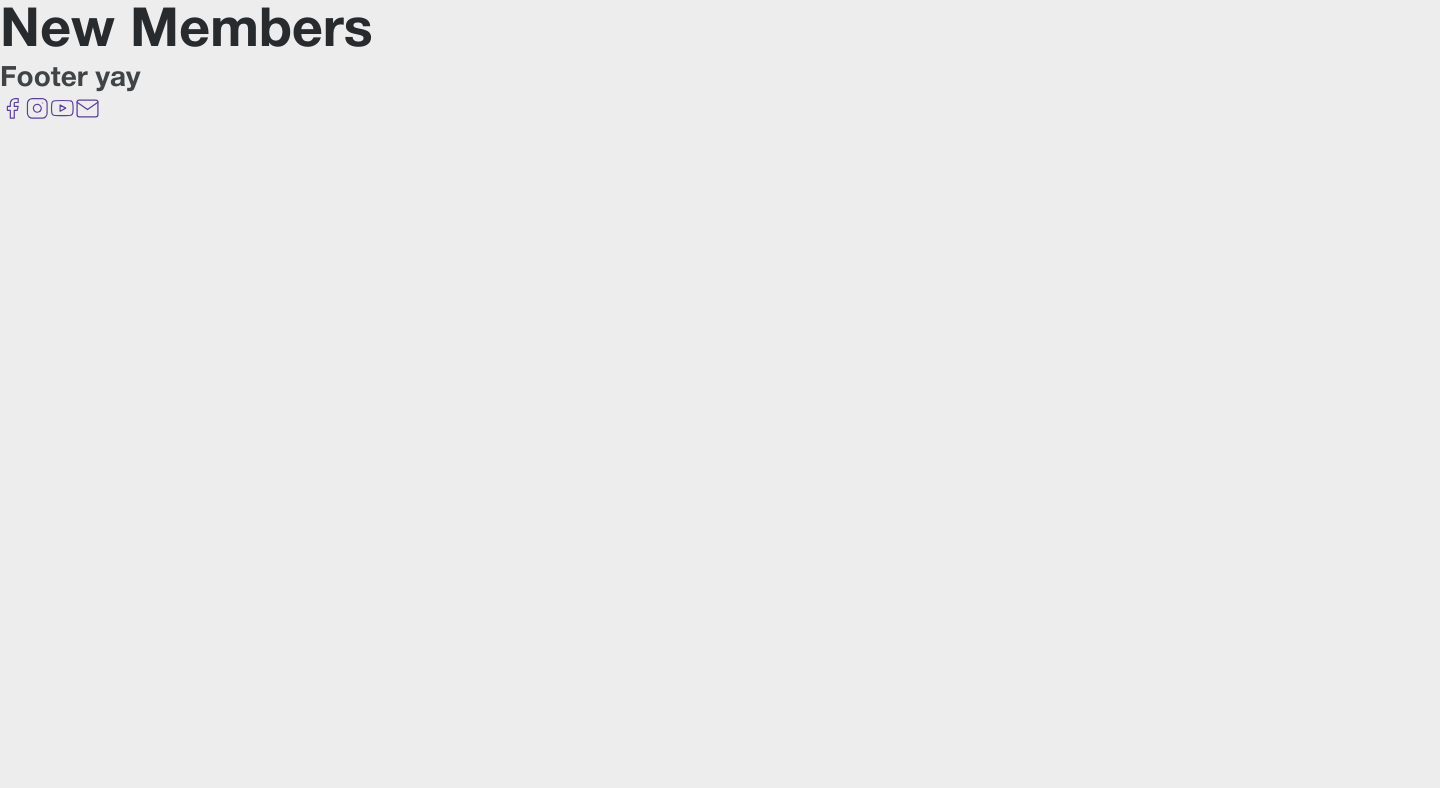
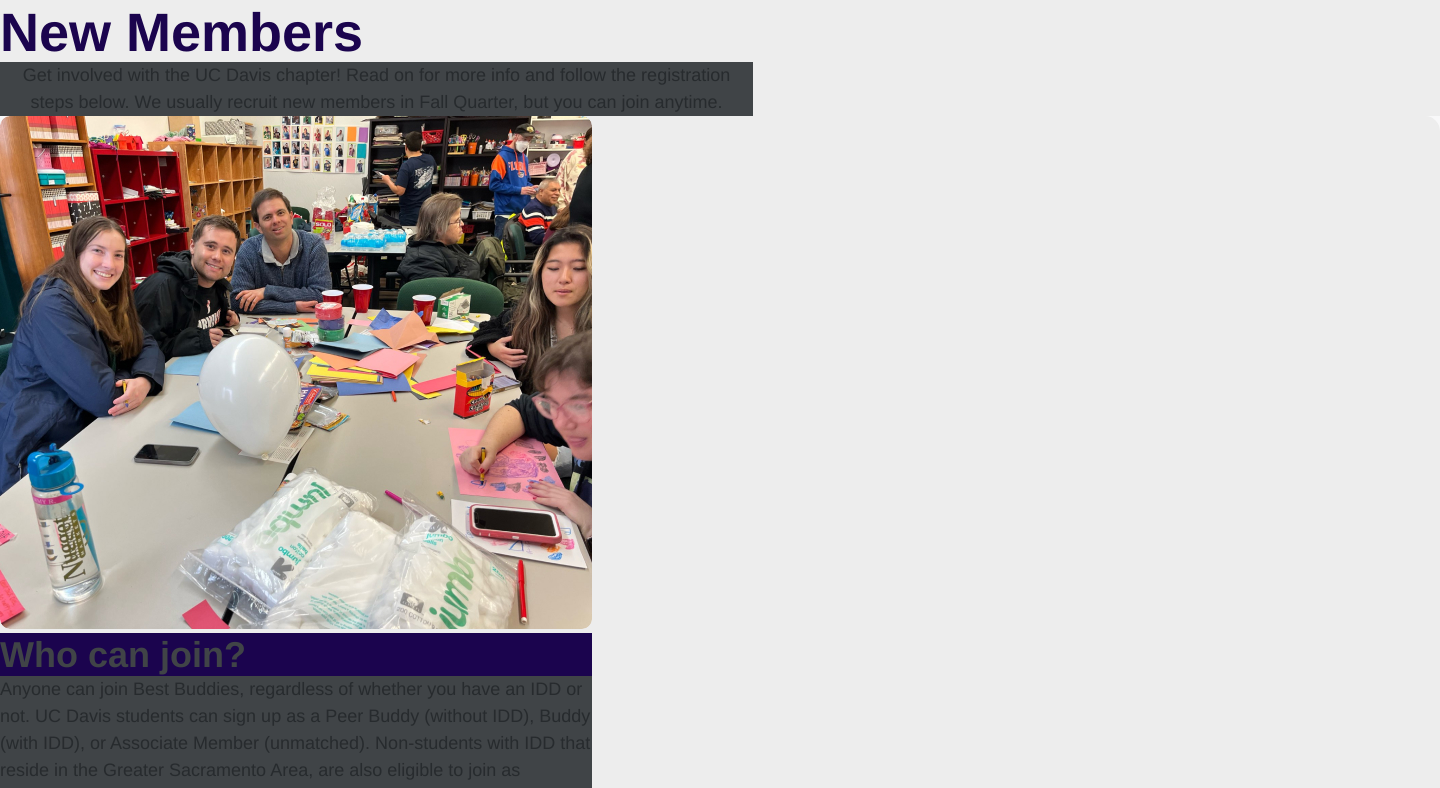
Before and after one commit to include-davis/best-buddies-fw24, a Next.js app: page /member/new in a window 1280 px wide. Shown: the part 130-918 px from the top of the page, 1440 px wide, since content can reach past the window. Before the commit the page ends 800 px from the top, so only its background shows below. Built offline with nearby package versions, Linux system fonts and the light colour scheme.

Commit message:
started working on page

```diff
--- a/src/pages/member/new/index.jsx
+++ b/src/pages/member/new/index.jsx
@@ -2,8 +2,30 @@ import styles from "@/styles/pages/member/new.module.scss";
 
 export default function NewMembers() {
   return (
-    <div>
-      <h1>New Members</h1>
+    <div className={styles.Body}>
+      <div className={styles.introContainer}>
+        <h1>New Members</h1>
+        <p>
+          Get involved with the UC Davis chapter!
+          Read on for more info and follow the registration steps below.
+          We usually recruit new members in Fall Quarter, but you can join anytime.
+        </p>
+      </div>
+
+      <div className={styles.whoContainer}>
+        <img
+          src="/member-imgs/newMemHero.jpg"
+          alt="WinterParty23"
+        />
+        <h2>Who can join?</h2>
+        <p>
+        Anyone can join Best Buddies, regardless of whether you have an IDD or not. UC Davis students can sign up as a Peer Buddy (without IDD), Buddy (with IDD), or Associate Member (unmatched).
+
+        Non-students with IDD that reside in the Greater Sacramento Area, are also eligible to join as Buddies, Associates or Members.
+        </p>
+      </div>
     </div>
+
+
   );
 }
--- a/src/styles/pages/member/new.module.scss
+++ b/src/styles/pages/member/new.module.scss
@@ -0,0 +1,84 @@
+.Body{
+    background-color: #F8F8F9;
+    width: 1440px;
+    height: 2993px;
+    top: -2034px;
+    left: 1668px;
+}
+
+
+//intro
+.introContainer{
+    width: Hug (753px);
+    height: Hug (137px);
+    top: 201px;
+    left: 346px;
+    gap: 24px;
+
+    h1{
+        width: 373px;
+        height: 59px;
+        color: #1B044E;
+        font-family: Helvetica Neue;
+        font-size: 54px;
+        font-weight: 700;
+        line-height: 59px;
+        letter-spacing: 0em;
+        text-align: left;
+    }
+
+    p{
+        width: 753px;
+        height: 54px;
+        background: #404447;
+        font-family: Helvetica Neue;
+        font-size: 18px;
+        font-weight: 400;
+        line-height: 27px;
+        letter-spacing: 0em;
+        text-align: center;
+
+    }
+}
+
+
+//who can join
+.whoContainer{
+    width: Fixed (1,216px);
+    height: Fixed (513px);
+    top: 443px;
+    left: 112px;
+    border-radius: 15px;
+    justify: space-between;
+
+    img{
+        width: 592px;
+        height: 513px;
+        border-radius: 10px;
+    }
+
+    h2{
+        width: 592px;
+        height: 43px;
+        background: #1B044E;
+        font-family: Helvetica Neue;
+        font-size: 36px;
+        font-weight: 700;
+        line-height: 43px;
+        letter-spacing: 0em;
+        text-align: left;
+    }
+
+    p{
+        width: 592px;
+        height: 189px;
+        background: #404447;
+        font-family: Helvetica Neue;
+        font-size: 18px;
+        font-weight: 400;
+        line-height: 27px;
+        letter-spacing: 0em;
+        text-align: left;
+    }
+
+}
```
